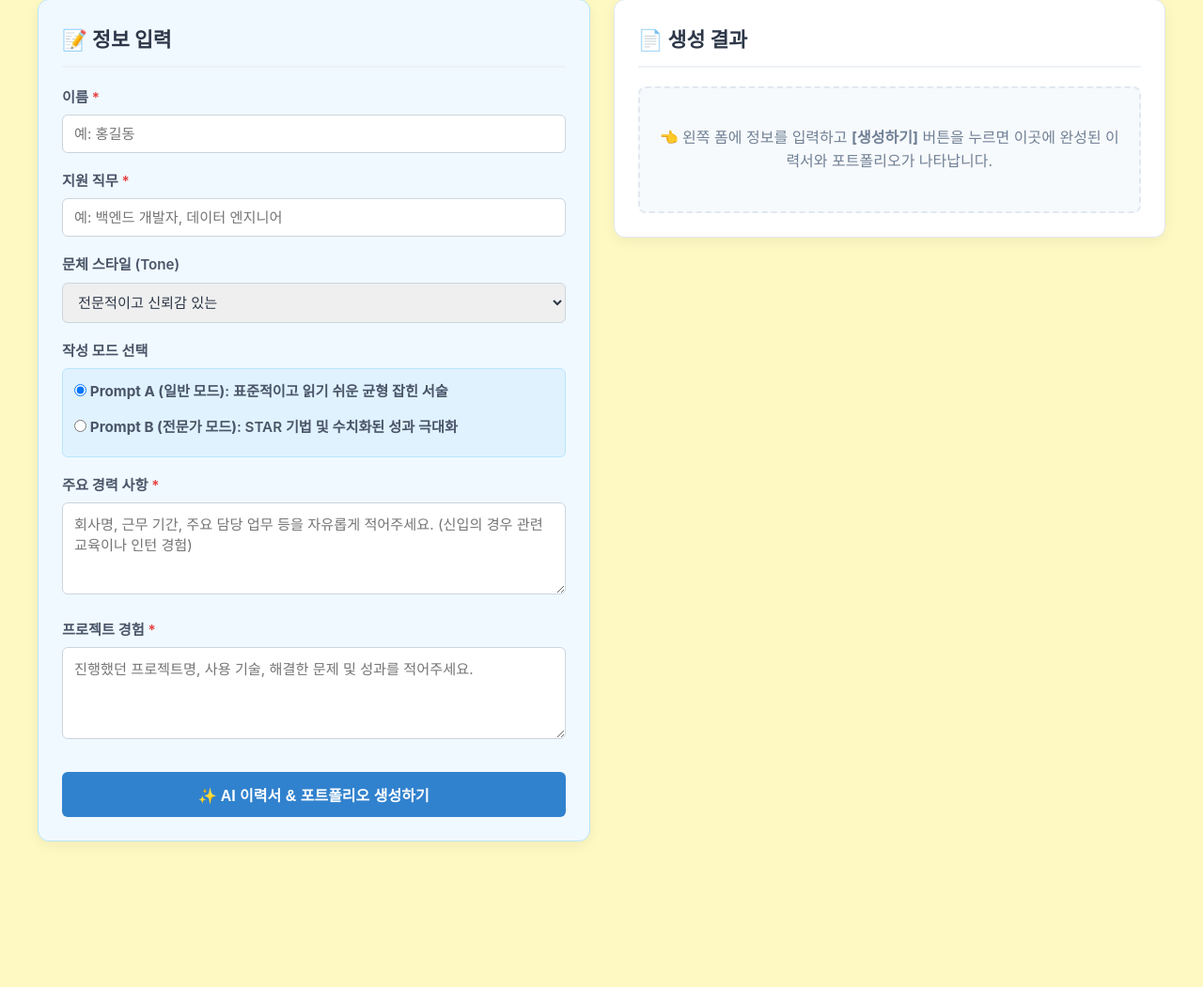
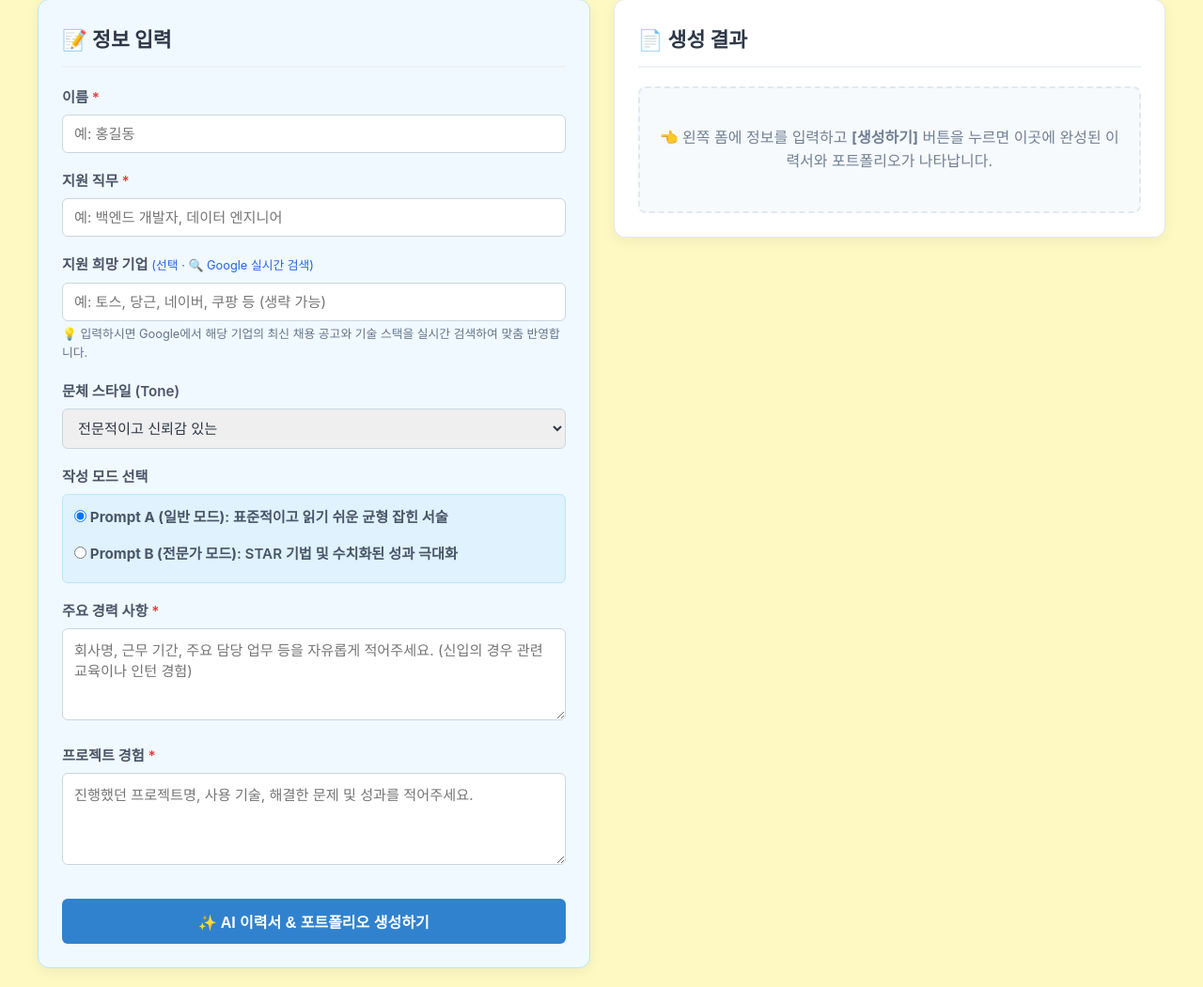
Before and after one commit to hawonjang94/resume-builder, a Flask app: page / in a window 1280 px wide. Shown: the part 182-1233 px from the top of the page at 94% size. Before the commit the page ends 1078 px from the top, so only its background shows below. Run offline with Flask 3, Linux system fonts and the light colour scheme; some libraries are stand-ins or nearby versions.

Commit message:
Add Serper.dev Google Search integration for real-time job market trends

```diff
--- a/app.py
+++ b/app.py
@@ -1,5 +1,7 @@
 import os
 import logging
+import json
+import urllib.request
 from flask import Flask, render_template, request, jsonify
 from dotenv import load_dotenv
 import google.generativeai as genai
@@ -7,6 +9,7 @@ import google.generativeai as genai
 # 1. 환경변수 로드 (.env 파일에서 API 키 읽기)
 load_dotenv()
 GEMINI_API_KEY = os.getenv("GEMINI_API_KEY")
+SERPER_API_KEY = os.getenv("SERPER_API_KEY")
 
 # 2. 백엔드 로깅 설정 (요청, 응답, 오류를 콘솔에 출력)
 logging.basicConfig(
@@ -22,6 +25,64 @@ if GEMINI_API_KEY and GEMINI_API_KEY.strip() != "your_gemini_api_key_here":
     logger.info("Gemini API가 성공적으로 설정되었습니다.")
 else:
     logger.warning(".env 파일에 올바른 GEMINI_API_KEY가 설정되지 않았습니다.")
+
+# Serper.dev API 상태 로깅
+if SERPER_API_KEY and SERPER_API_KEY.strip() != "your_serper_api_key_here":
+    logger.info("Serper.dev 구글 검색 API가 활성화되었습니다.")
+else:
+    logger.info("SERPER_API_KEY가 등록되지 않아 기본 AI 모드로 동작합니다.")
+
+
+def search_job_market_trends(company="", role=""):
+    """Serper.dev API를 활용한 실시간 채용 공고 & 기술 스택 구글 검색"""
+    if not SERPER_API_KEY or SERPER_API_KEY.strip() == "your_serper_api_key_here":
+        return None
+
+    query_parts = []
+    if company:
+        query_parts.append(company)
+    if role:
+        query_parts.append(role)
+    query_parts.append("채용 자격요건 우대사항 기술스택")
+    query = " ".join(query_parts).strip()
+
+    logger.info(f"Serper.dev 실시간 구글 검색 시작: '{query}'")
+    try:
+        url = "https://google.serper.dev/search"
+        headers = {
+            "X-API-KEY": SERPER_API_KEY.strip(),
+            "Content-Type": "application/json"
+        }
+        payload = json.dumps({
+            "q": query,
+            "gl": "kr",
+            "hl": "ko",
+            "num": 4
+        }).encode("utf-8")
+
+        req = urllib.request.Request(url, data=payload, headers=headers, method="POST")
+        with urllib.request.urlopen(req, timeout=5) as response:
+            result = json.loads(response.read().decode("utf-8"))
+
+        organic = result.get("organic", [])
+        if not organic:
+            return None
+
+        snippets = []
+        for item in organic[:4]:
+            title = item.get("title", "")
+            snippet = item.get("snippet", "")
+            if snippet:
+                snippets.append(f"• {title}: {snippet}")
+
+        if snippets:
+            logger.info(f"Serper.dev 실시간 검색 성공: {len(snippets)}건 수집")
+            return "\n".join(snippets)
+        return None
+
+    except Exception as e:
+        logger.warning(f"Serper.dev 검색 중 예외 발생 (기본 생성으로 계속 진행): {e}")
+        return None
 
 # 4. Flask 웹 애플리케이션 생성 (로컬 및 Vercel 서버리스 환경 경로 호환)
 BASE_DIR = os.path.dirname(os.path.abspath(__file__))
@@ -87,6 +148,7 @@ def generate():
 
         name = data.get("name", "").strip()
         target_role = data.get("target_role", "").strip()
+        target_company = data.get("target_company", "").strip()
         experience = data.get("experience", "").strip()
         projects = data.get("projects", "").strip()
         tone = data.get("tone", "전문적인").strip()
@@ -113,9 +175,13 @@ def generate():
                 "error": ".env 파일에 유효한 Gemini API 키가 설정되지 않았습니다. .env 파일을 확인해 주세요."
             }), 500
 
+        # Serper.dev 실시간 채용 트렌드 & 기업 정보 검색 수행
+        search_trends = search_job_market_trends(company=target_company, role=target_role)
+
+        company_desc = f" (지원 희망 기업: {target_company})" if target_company else ""
         logger.info(
-            f"생성 요청 시작 -> 이름: {name}, 직무: {target_role}, "
-            f"톤: {tone}, 프롬프트 타입: {prompt_type}"
+            f"생성 요청 시작 -> 이름: {name}, 직무: {target_role}{company_desc}, "
+            f"톤: {tone}, 프롬프트 타입: {prompt_type}, 실시간 검색 활용: {bool(search_trends)}"
         )
 
         # 프롬프트 엔지니어링: Prompt A(일반) vs Prompt B(전문가)
@@ -130,7 +196,8 @@ def generate():
                 "2. 각 섹션, 소제목, 주요 항목마다 내용과 잘 어울리는 다양하고 센스 있는 이모지(💼, 🚀, 🛠️, 📈, 💡, 🎯, ✨ 등)를 적극 활용하세요.\n"
                 "3. STAR(Situation, Task, Action, Result) 기법을 엄격히 적용하여 경험을 재구성하세요.\n"
                 "4. 단순한 업무 나열을 배제하고, 기여도와 임팩트를 구체적인 수치와 지표로 나타내세요.\n"
-                "5. 핵심 단어나 항목 이름은 볼드체(**단어**)로 강조하세요."
+                "5. 지원 대상 기업이나 직무의 최신 채용 공고/기술 스택 검색 결과가 제공된 경우, 이를 분석하여 해당 기업/직무의 인재상과 요구 역량에 부합하도록 내용을 전략적으로 최적화하세요.\n"
+                "6. 핵심 단어나 항목 이름은 볼드체(**단어**)로 강조하세요."
             )
         else:
             # Prompt A: 일반 모드 (표준적이고 균형 잡힌 명확한 서술)
@@ -141,9 +208,18 @@ def generate():
                 "[작성 가이드라인]\n"
                 "1. 메인 제목은 '#', 각 소제목은 '##'으로 작성하여 한눈에 들어오게 구성하세요.\n"
                 "2. 각 제목과 핵심 항목마다 어울리는 다채로운 이모지(🌟, 📌, 💼, 🎓, 💻, 🏆 등)를 풍성하게 사용하여 친근하고 읽기 즐겁게 꾸며주세요.\n"
-                "3. 명확하고 정돈된 문장으로 강점을 표현하세요.\n"
-                "4. 핵심 항목명은 볼드체(**항목**)로 강조하세요."
+                "3. 최신 채용 정보가 제공된 경우 해당 요구 사항을 자연스럽게 반영하여 강점을 돋보이게 하세요.\n"
+                "4. 명확하고 정돈된 문장으로 강점을 표현하세요.\n"
+                "5. 핵심 항목명은 볼드체(**항목**)로 강조하세요."
             )
+
+        search_context_block = ""
+        if search_trends:
+            search_context_block = f"""
+[실시간 구글 검색 채용 트렌드 & 기업 분석 데이터]
+{search_trends}
+* 위 실시간 검색 정보를 참고하여, 해당 기업/직무에서 요구하는 핵심 기술 스택과 키워드를 이력서와 포트폴리오의 '핵심 역량' 및 '성과 기술'에 적극적으로 반영하세요.
+"""
 
         user_content = f"""
 {system_instruction}
@@ -151,8 +227,9 @@ def generate():
 [지원자 정보]
 - 이름: {name}
 - 지원 직무: {target_role}
+{f"- 지원 희망 기업: {target_company}" if target_company else ""}
 - 문체 스타일(Tone): {tone}
-
+{search_context_block}
 [경력 사항]
 {experience}
 
--- a/public/static/sw.js
+++ b/public/static/sw.js
@@ -1,4 +1,4 @@
-const CACHE_NAME = "resume-builder-v2";
+const CACHE_NAME = "resume-builder-v3";
 const STATIC_ASSETS = [
   "/",
   "/static/css/style.css",
--- a/public/sw.js
+++ b/public/sw.js
@@ -1,4 +1,4 @@
-const CACHE_NAME = "resume-builder-v2";
+const CACHE_NAME = "resume-builder-v3";
 const STATIC_ASSETS = [
   "/",
   "/static/css/style.css",
--- a/static/js/app.js
+++ b/static/js/app.js
@@ -41,6 +41,8 @@ document.addEventListener("DOMContentLoaded", () => {
         // 입력값 가져오기
         const name = document.getElementById("name").value.trim();
         const targetRole = document.getElementById("targetRole").value.trim();
+        const targetCompanyInput = document.getElementById("targetCompany");
+        const targetCompany = targetCompanyInput ? targetCompanyInput.value.trim() : "";
         const tone = document.getElementById("tone").value;
         const promptTypeRadio = document.querySelector('input[name="promptType"]:checked');
         const promptType = promptTypeRadio ? promptTypeRadio.value : "A";
@@ -70,12 +72,19 @@ document.addEventListener("DOMContentLoaded", () => {
         resultArea.classList.add("hidden");
         loadingArea.classList.remove("hidden");
         generateBtn.disabled = true;
-        generateBtn.textContent = "⏳ Gemini AI가 작성 중입니다...";
+        if (targetCompany) {
+            generateBtn.textContent = `🔍 ${targetCompany} 채용 정보 검색 및 AI 작성 중...`;
+            document.querySelector(".loading-text").textContent = `Google에서 '${targetCompany}'의 최신 채용 트렌드를 검색하여 맞춤 이력서를 생성 중입니다...`;
+        } else {
+            generateBtn.textContent = "⏳ Gemini AI가 작성 중입니다...";
+            document.querySelector(".loading-text").textContent = "Gemini AI가 이력서와 포트폴리오를 작성 중입니다... (약 5~10초 소요)";
+        }
 
         // 서버로 전송할 페이로드 데이터 구성
         const payload = {
             name: name,
             target_role: targetRole,
+            target_company: targetCompany,
             tone: tone,
             prompt_type: promptType,
             experience: experience,
--- a/static/sw.js
+++ b/static/sw.js
@@ -1,4 +1,4 @@
-const CACHE_NAME = "resume-builder-v2";
+const CACHE_NAME = "resume-builder-v3";
 const STATIC_ASSETS = [
   "/",
   "/static/css/style.css",
--- a/templates/index.html
+++ b/templates/index.html
@@ -89,6 +89,13 @@ textarea { resize: vertical; }
                     <div class="form-group">
                         <label for="targetRole">지원 직무 <span class="required">*</span></label>
                         <input type="text" id="targetRole" name="targetRole" placeholder="예: 백엔드 개발자, 데이터 엔지니어" required>
+                    </div>
+
+                    <!-- 지원 희망 회사 (Serper.dev 실시간 Google 검색 연동) -->
+                    <div class="form-group">
+                        <label for="targetCompany">지원 희망 기업 <span style="font-size:0.8rem; color:#2563eb; font-weight:normal;">(선택 · 🔍 Google 실시간 검색)</span></label>
+                        <input type="text" id="targetCompany" name="targetCompany" placeholder="예: 토스, 당근, 네이버, 쿠팡 등 (생략 가능)">
+                        <small style="display:block; margin-top:4px; font-size:0.8rem; color:#64748b;">💡 입력하시면 Google에서 해당 기업의 최신 채용 공고와 기술 스택을 실시간 검색하여 맞춤 반영합니다.</small>
                     </div>
 
                     <!-- 희망 문체 (Tone) -->
```
Also changed, not shown: public/static/js/app.js (+10 -1 lines), 1 other file.
